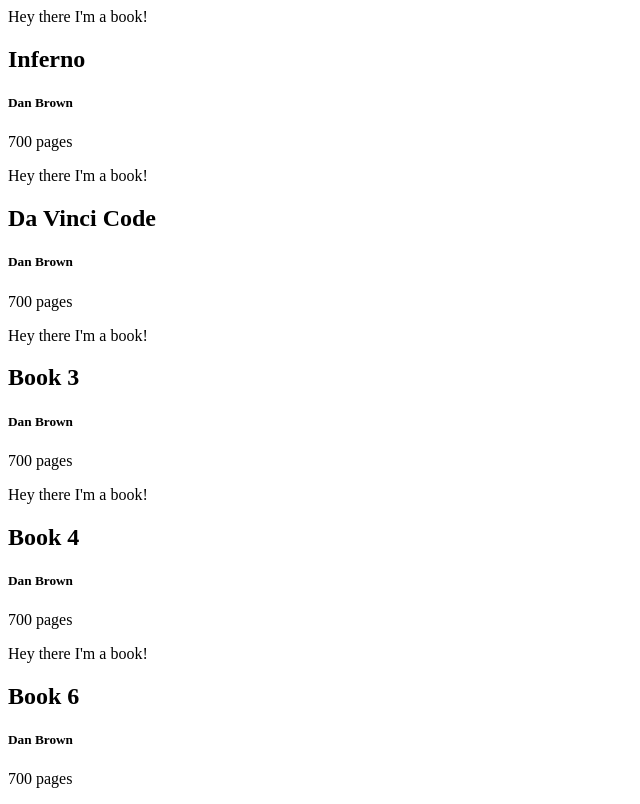
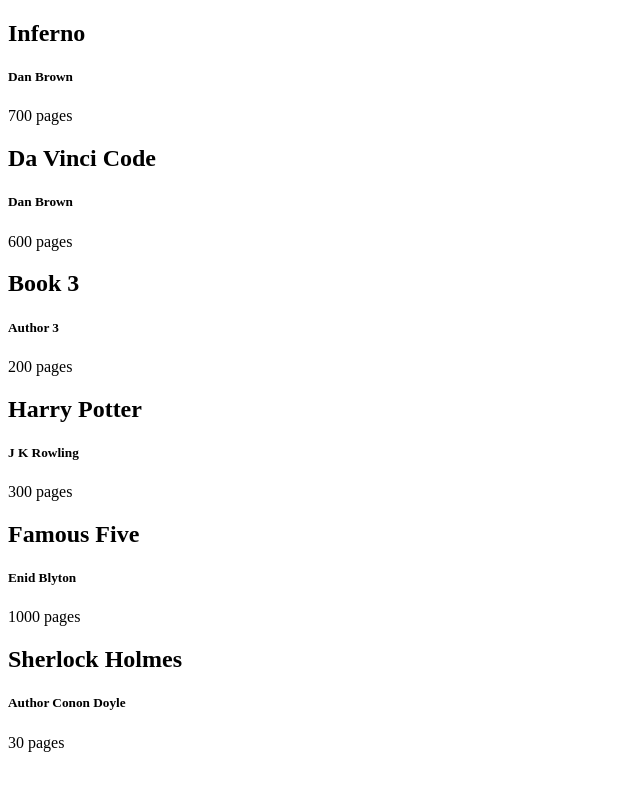
Before and after one commit to Chinthani96/react-intro, a React (Create React App) app: page / in a window 1280 px wide. Shown: the whole page, without its empty margins (0-640 px from the left). Built offline with nearby package versions, Linux system fonts and the light colour scheme.

Commit message:
Refactor Library Component to display Book i.e child component dynamically

```diff
--- a/src/index.js
+++ b/src/index.js
@@ -1,10 +1,18 @@
 import React, { Component} from "react"
 import { render } from "react-dom"
+
+const bookList = [
+    {"title":"Inferno", "author":"Dan Brown", "pages":700},
+    {"title":"Da Vinci Code", "author":"Dan Brown", "pages":600},
+    {"title":"Book 3", "author":"Author 3", "pages":200},
+    {"title":"Harry Potter", "author":"J K Rowling", "pages":300},
+    {"title":"Famous Five", "author":"Enid Blyton", "pages":1000},
+    {"title":"Sherlock Holmes", "author":"Author Conon Doyle", "pages":30}
+]
 
 const Book = ({title,author,pages}) => {
     return(
         <section>
-            Hey there I'm a book!
             <h2>{title}</h2>
             <h5>{author}</h5>
             <p>{pages} pages</p>
@@ -12,19 +20,20 @@
     )
 }
 
-const Library = () => {
+const Library = ({books}) => {
     return(
         <div>
-            <Book title="Inferno" author="Dan Brown" pages={700}/>
-            <Book title="Da Vinci Code" author="Dan Brown" pages={700}/>
-            <Book title="Book 3" author="Dan Brown" pages={700}/>
-            <Book title="Book 4" author="Dan Brown" pages={700}/>
-            <Book title="Book 6" author="Dan Brown" pages={700}/>
+            {books.map(
+                (book,i) => <Book
+                    key={i}
+                    title={book.title}
+                    author={book.author}
+                    pages={book.pages}/>
+            )}
         </div>
     )
 }
-
 render(
-    <Library />,
+    <Library books={bookList}/>,
     document.getElementById("root")
 )
```
